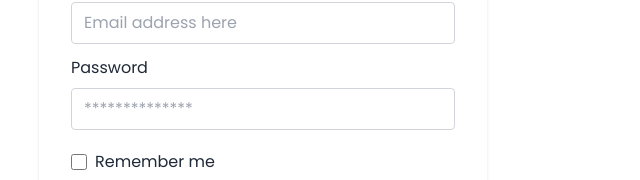
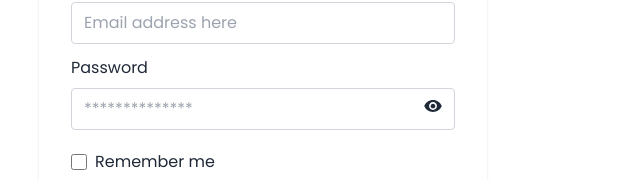
Before and after one commit to tanbirhaque/Rentify-Admin, a React (Vite) app: page /login in a window 1280 px wide. Shown: the part 440-620 px from the top of the page, without its empty margins (377-1017 px from the left). Built offline with nearby package versions, Linux system fonts and the light colour scheme; no server answers.

Commit message:
eye icon added for password visibility by Fahima

```diff
--- a/src/Authentication/Login/Login.jsx
+++ b/src/Authentication/Login/Login.jsx
@@ -1,15 +1,22 @@
 //component added by "Fahima"
 
-import { useContext } from "react";
+import { useContext, useState } from "react";
 import { Link, useNavigate } from "react-router-dom";
 import { AuthContext } from "../../Provider/AuthProvider";
 import Swal from "sweetalert2";
-// import SocialLogin from "../Social/SocialLogin";
+import { IoMdEye, IoMdEyeOff } from "react-icons/io";
 import { useForm } from "react-hook-form";
 
 const Login = () => {
   const { loginUser } = useContext(AuthContext);
   const navigate = useNavigate();
+  //for password visibility
+  const [passwordVisible, setPasswordVisible] = useState(true);
+
+  const handleTogglePassword = () => {
+    setPasswordVisible(!passwordVisible);
+  };
+
   //login function
   //form data
   const {
@@ -83,13 +90,19 @@ const Login = () => {
               <div className="mb-5">
                 <label className="inline-block mb-2">Password</label>
                 <input
-                  type="password"
-                  className="border border-gray-300 text-gray-900 rounded focus:ring-[#002172] focus:border-[#002172] block w-full p-2 px-3 disabled:opacity-50 disabled:pointer-events-none"
+                  type={passwordVisible ? "text" : "password"}
+                  className="border border-gray-300 text-gray-900 rounded focus:ring-[#002172] focus:border-[#002172] w-full p-2 px-3 disabled:opacity-50 disabled:pointer-events-none relative"
                   name="password"
                   placeholder="**************"
                   {...register("password", { required: true })}
                   required
                 />
+                <span
+                  className="cursor-pointer text-xl absolute -ml-8 mt-2"
+                  onClick={handleTogglePassword}
+                >
+                  {passwordVisible ? <IoMdEye /> : <IoMdEyeOff />}
+                </span>
               </div>
               {/* checkbox */}
               <div className="lg:flex justify-between items-center mb-4">
@@ -97,11 +110,9 @@ const Login = () => {
                   <input
                     type="checkbox"
                     className="w-4 h-4 text-[#002172] bg-white border-gray-300 rounded focus:ring-[#002172] focus:outline-none focus:ring-2"
-                    id="rememberme"
+                    id="remember-me"
                   />
-                  <label className="inline-block ms-2" htmlFor="rememberme">
-                    Remember me
-                  </label>
+                  <label className="inline-block ms-2">Remember me</label>
                 </div>
               </div>
               <div>
@@ -133,7 +144,6 @@ const Login = () => {
                   </div>
                 </div>
               </div>
-              {/* <SocialLogin /> */}
             </form>
           </div>
         </div>
--- a/src/Authentication/Register/Register.jsx
+++ b/src/Authentication/Register/Register.jsx
@@ -4,14 +4,23 @@ import { useContext } from "react";
 import { Link, useNavigate } from "react-router-dom";
 import { AuthContext } from "../../Provider/AuthProvider";
 import Swal from "sweetalert2";
-// import SocialLogin from "../Social/SocialLogin";
+import { IoMdEye, IoMdEyeOff } from "react-icons/io";
 import { useForm } from "react-hook-form";
 import useAxiosPublic from "../../Hooks/useAxiospublic";
+import { useState } from "react";
 
 const Register = () => {
   const { userRegister, userProfile } = useContext(AuthContext);
-  const navigate=useNavigate()
+  const navigate = useNavigate();
   const axiosPublic = useAxiosPublic();
+
+  //for password visibility
+  const [passwordVisible, setPasswordVisible] = useState(true);
+
+  const handleTogglePassword = () => {
+    setPasswordVisible(!passwordVisible);
+  };
+
   // registration function
   //images hosting to imgbb
   const image_hosting_api =
@@ -60,7 +69,7 @@ const Register = () => {
         });
       });
   };
-  //
+
   return (
     <div className="max-w-2xl mx-auto">
       <div className="flex flex-col items-center justify-center h-screen px-4">
@@ -123,8 +132,8 @@ const Register = () => {
                 <label className="inline-block mb-2">Password</label>
                 <input
                   required
-                  type="password"
-                  className="border border-gray-300 text-gray-900 rounded focus:ring-[#002172] focus:border-[#002172] block w-full p-2 px-3 disabled:opacity-50 disabled:pointer-events-none"
+                  type={passwordVisible ? "text" : "password"}
+                  className="border border-gray-300 text-gray-900 rounded focus:ring-[#002172] focus:border-[#002172] w-full p-2 px-3 disabled:opacity-50 disabled:pointer-events-none relative"
                   name="password"
                   placeholder="**************"
                   {...register("password", {
@@ -132,6 +141,12 @@ const Register = () => {
                     pattern: /^(?=.*[A-Z]).{6,}$/i,
                   })}
                 />
+                <span
+                  className="cursor-pointer text-xl absolute -ml-8 mt-2"
+                  onClick={handleTogglePassword}
+                >
+                  {passwordVisible ? <IoMdEye /> : <IoMdEyeOff />}
+                </span>
                 {errors.password?.type === "minLength" && (
                   <span className="text-red-700">
                     Password length should be 6 characters.
@@ -173,7 +188,6 @@ const Register = () => {
                   </div>
                 </div>
               </div>
-              {/* <SocialLogin /> */}
             </form>
           </div>
         </div>
```
